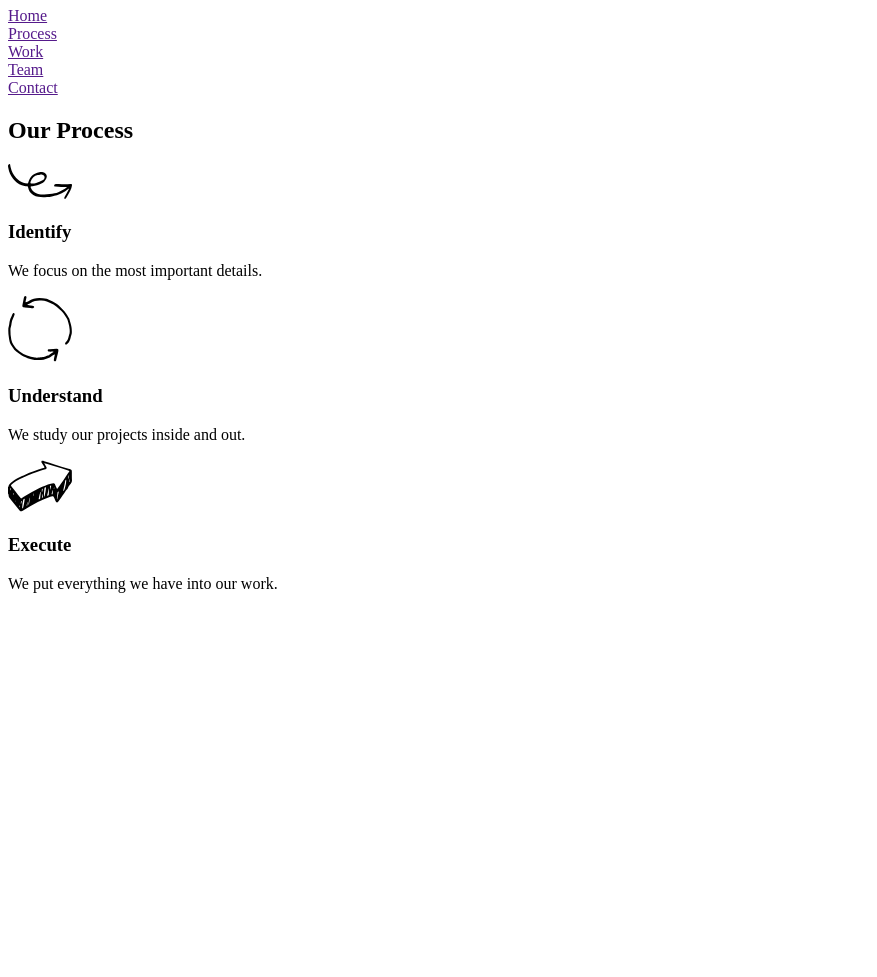
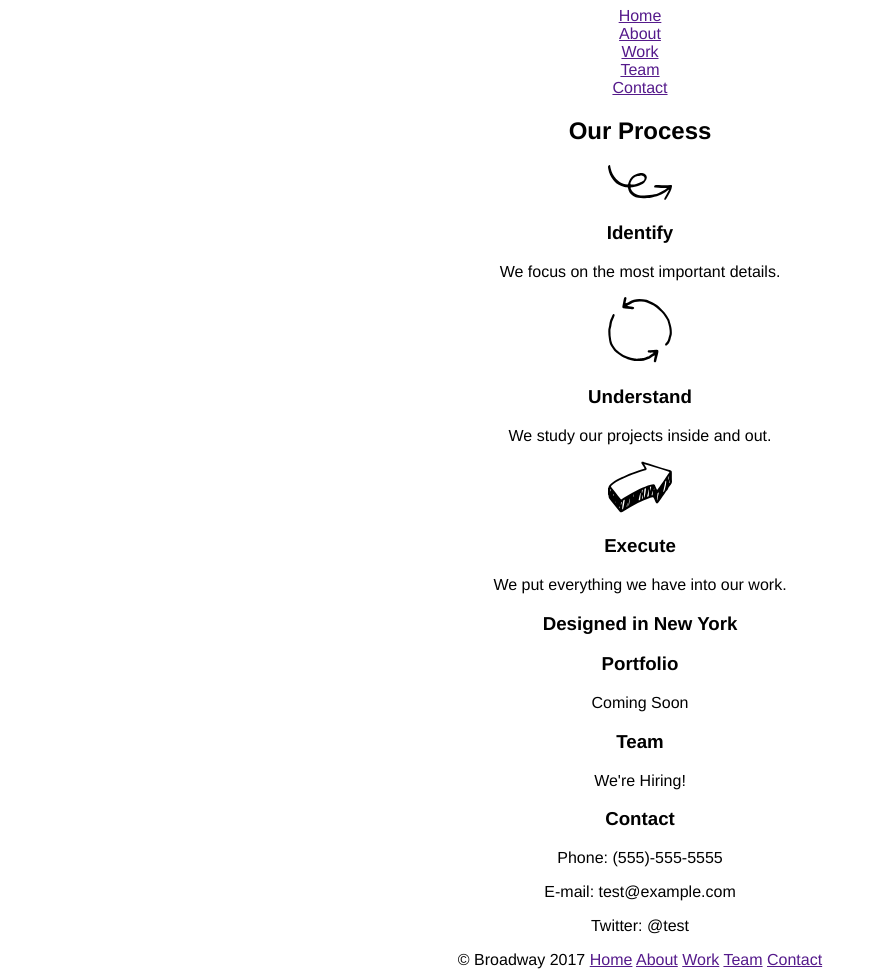
Before and after one commit to ldware12/Code101, a plain HTML site: page index.html in a window 1280 px wide. Shown: the part 73-1050 px from the top of the page, without its empty margins (0-877 px from the left). Before the commit the page ends 800 px from the top, so only its background shows below. Drawn offline with Linux system fonts and the light colour scheme.

Commit message:
Add Final Text

```diff
--- a/index.html
+++ b/index.html
@@ -9,7 +9,7 @@
     <h1>Broadway Design</h1>
       <nav>
         <a href="">Home</a><br>
-        <a href="">Process</a><br>
+        <a href="">About</a><br>
         <a href="">Work</a><br>
         <a href="">Team</a><br>
         <a href="">Contact</a>
@@ -24,5 +24,22 @@
       <img src="./resources/images/execute.svg">
       <h3>Execute</h3>
         <p>We put everything we have into our work.</p>
+    <h3>Designed in New  York</h3>
+      <h3>Portfolio</h3>
+        <p>Coming Soon</p>
+      <h3>Team</h3>
+        <p>We're Hiring!</p>
+      <h3>Contact</h3>
+        <p>Phone: (555)-555-5555</p>
+        <p>E-mail: test@example.com</p>
+        <p>Twitter: @test</p>
   </body>
+  <footer>
+    <nav>© Broadway 2017
+      <a href="">Home</a>
+      <a href="">About</a>
+      <a href="">Work</a>
+      <a href="">Team</a>
+      <a href="">Contact</a></nav>
+  </footer>
 </html>
--- a/resources/css/style.css
+++ b/resources/css/style.css
@@ -0,0 +1,4 @@
+body {
+  font-family: helvetica;
+  text-align: center;
+}
```
